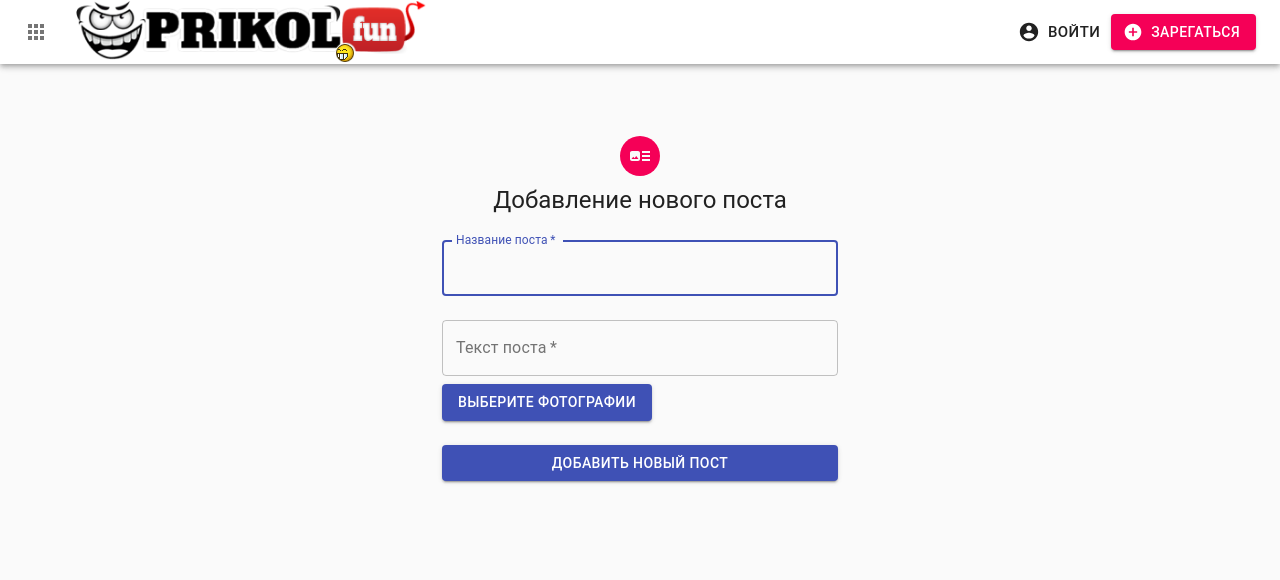
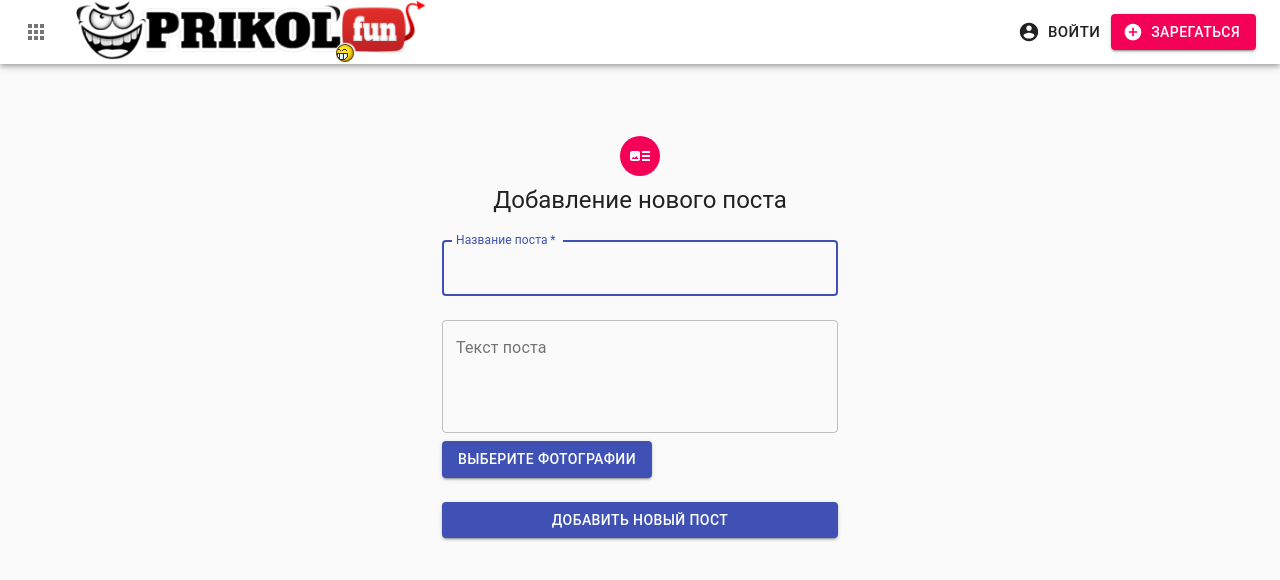
Before and after one commit to rootofthegit/MERN-STACK-BLOG, a React (Create React App) app in the folder client/: page /addpost in a window 1280 px wide. Shown: the top 580 px of the page. Built offline with nearby package versions, Linux system fonts and the light colour scheme.

Commit message:
resolve max length of text&title on main page

```diff
--- a/client/src/components/PostAdding/PostAdding.jsx
+++ b/client/src/components/PostAdding/PostAdding.jsx
@@ -59,17 +59,28 @@ export default function PostAdding(props) {
                         onChange={props.changeTextHandler}
                     />
                     <TextField
+                        id="postText"
+                        label="Текст поста"
+                        multiline
+                        rows={4}
                         variant="outlined"
+                        name="postText"
+                        fullWidth
+                        onChange={props.changeTextHandler}
                         margin="normal"
-                        required
-                        fullWidth
-                        name="postText"
-                        label="Текст поста"
-                        type="text"
-                        id="postText"
-                        autoComplete="postText"
-                        onChange={props.changeTextHandler}
                     />
+                    {/*<TextField*/}
+                    {/*    variant="outlined"*/}
+                    {/*    margin="normal"*/}
+                    {/*    required*/}
+                    {/*    fullWidth*/}
+                    {/*    name="postText"*/}
+                    {/*    label="Текст поста"*/}
+                    {/*    type="text"*/}
+                    {/*    id="postText"*/}
+                    {/*    autoComplete="postText"*/}
+                    {/*    onChange={props.changeTextHandler}*/}
+                    {/*/>*/}
                     <input
                         accept="*/*"
                         className={classes.input}
--- a/client/src/components/Posts/PostCard/PostCard.jsx
+++ b/client/src/components/Posts/PostCard/PostCard.jsx
@@ -11,9 +11,6 @@ import IconButton from "@material-ui/core/IconButton";
 import FavoriteIcon from '@material-ui/icons/Favorite';
 import ShareIcon from '@material-ui/icons/Share';
 import {Comment} from "@material-ui/icons";
-
-import image from "../../../aseets/images/img1.jpg"
-
 
 const useStyles = makeStyles({
     root: {
@@ -29,6 +26,8 @@ const useStyles = makeStyles({
 
 export const PostCard = (props) => {
     const classes = useStyles();
+    const shortTitle = (props.postTitle.length>81)?(`${props.postTitle.substring(0, 81)}...`):(props.postTitle)
+    const shortText = (props.postText.length>289)?(`${props.postText.substring(0, 289)}...`):(props.postText)
     return (
         <Card className={classes.root}>
             <CardActionArea>
@@ -39,10 +38,10 @@ export const PostCard = (props) => {
                 />
                 <CardContent>
                     <Typography variant="subtitle2" gutterBottom color="secondary">
-                        {props.postTitle}
+                        {shortTitle}
                     </Typography>
                     <Typography variant="body2" color="textSecondary" component="p">
-                        {props.shortPostText}
+                        {shortText}
                     </Typography>
                 </CardContent>
             </CardActionArea>
--- a/client/src/components/Posts/PostsPage/PostsPage.jsx
+++ b/client/src/components/Posts/PostsPage/PostsPage.jsx
@@ -9,6 +9,7 @@ export const PostsPage = ({posts}) => {
     if (!posts.length) {
         return <p>Постов пока нет</p>
     }
+
     return (
         <>
             <Container maxWidth="lg">
@@ -16,7 +17,7 @@ export const PostsPage = ({posts}) => {
                     {posts.map((post) => {
                         return (
                             <Grid item xs key={post._id}>
-                                <PostCard postTitle={post.title} shortPostText={post.postText} imageSrc={post.imageSrc}/>
+                                <PostCard postTitle={post.title} postText={post.postText} imageSrc={post.imageSrc}/>
                             </Grid>
                         )
                     })}
```
